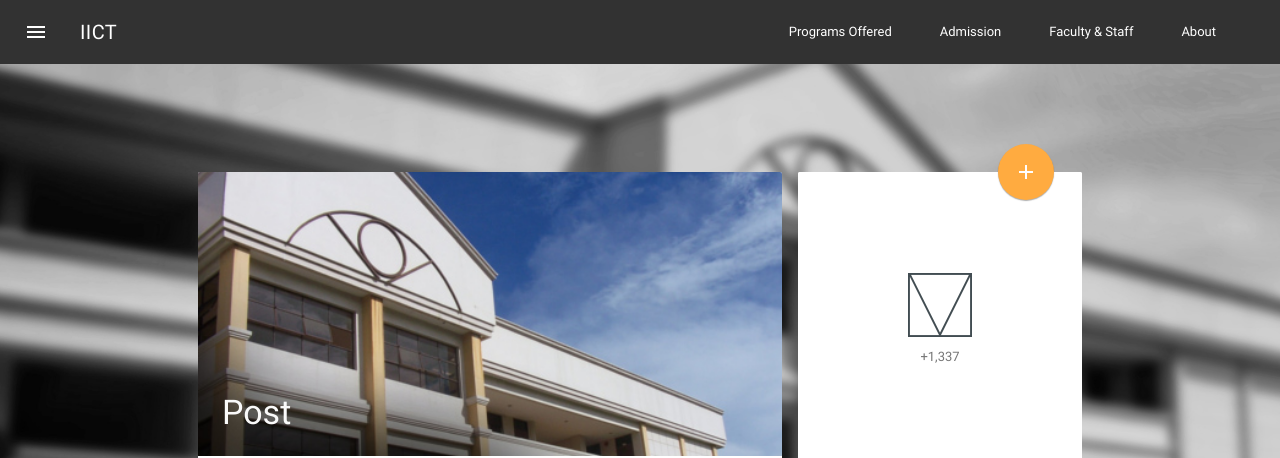
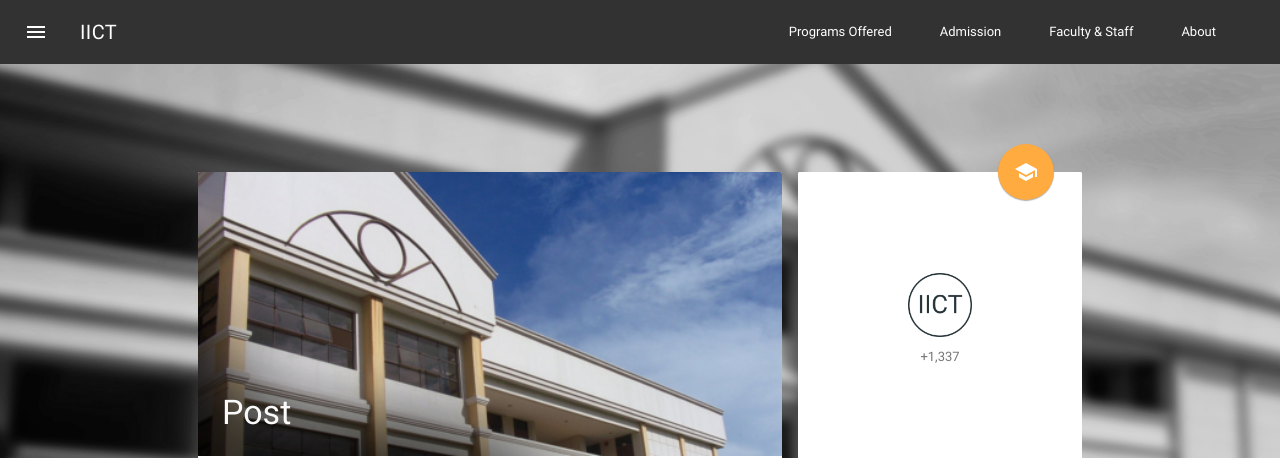
Before and after one commit to wvsu-cict-code/iict-website, a Jekyll site: the page built from index.html, in a window 1280 px wide. Shown: the top 458 px of the page. Built offline with Jekyll 4.4.1, drawn with Linux system fonts in a browser that asks for light colours.

Commit message:
Updated the logo

```diff
--- a/_layouts/default.html
+++ b/_layouts/default.html
@@ -22,7 +22,7 @@
         </div>
 
         <div class="mdl-card something-else mdl-cell mdl-cell--8-col mdl-cell--4-col-desktop">
-          <button class="mdl-button mdl-js-ripple-effect mdl-js-button mdl-button--fab mdl-color--accent"><i class="material-icons mdl-color-text--white">add</i></button>
+          <button class="mdl-button mdl-js-ripple-effect mdl-js-button mdl-button--fab mdl-color--accent"><i class="material-icons mdl-color-text--white">school</i></button>
           <div class="mdl-card__media mdl-color--white mdl-color-text--grey-600">
             <img src="images/logo.png">
             +1,337
```
Also changed, not shown: images/logo.png, 5 other files.
